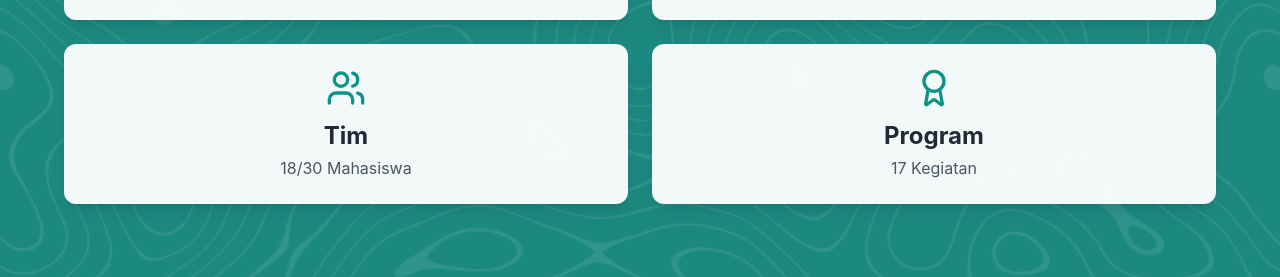
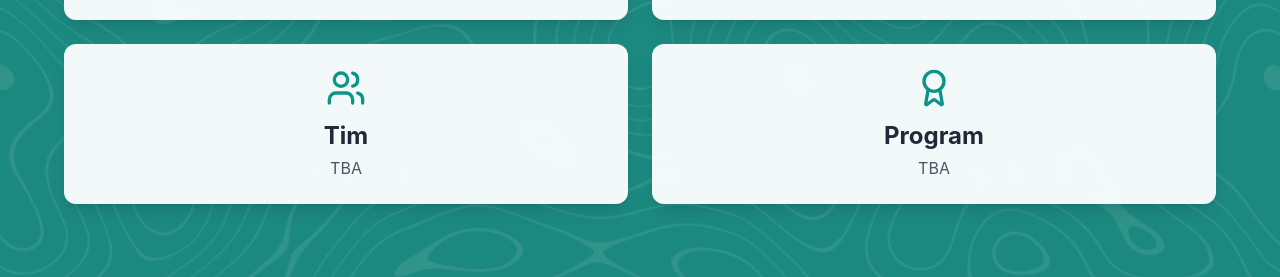
Before and after one commit to Yudzyyy/menyapakomodo, a React (Create React App) app: page / in a window 1280 px wide. Shown: the part 1858-2135 px from the top of the page. Built offline with nearby package versions, Linux system fonts and the light colour scheme; grey boxes are pictures that could not be loaded.

Commit message:
Update kuota

```diff
--- a/src/App.js
+++ b/src/App.js
@@ -266,12 +266,12 @@
                 <div className="bg-white/95 backdrop-blur-sm p-4 md:p-6 rounded-xl shadow-lg text-center">
                   <Users className="w-8 h-8 md:w-10 md:h-10 text-teal-600 mx-auto mb-2 md:mb-3" />
                   <h3 className="text-lg md:text-2xl font-bold text-gray-800 mb-1">Tim</h3>
-                  <p className="text-sm md:text-base text-gray-600">18/30 Mahasiswa</p>
+                  <p className="text-sm md:text-base text-gray-600">TBA</p>
                 </div>
                 <div className="bg-white/95 backdrop-blur-sm p-4 md:p-6 rounded-xl shadow-lg text-center">
                   <Award className="w-8 h-8 md:w-10 md:h-10 text-teal-600 mx-auto mb-2 md:mb-3" />
                   <h3 className="text-lg md:text-2xl font-bold text-gray-800 mb-1">Program</h3>
-                  <p className="text-sm md:text-base text-gray-600">17 Kegiatan</p>
+                  <p className="text-sm md:text-base text-gray-600">TBA</p>
                 </div>
               </div>
             </div>
```
